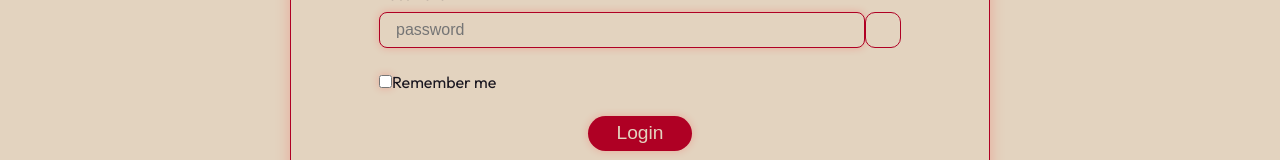
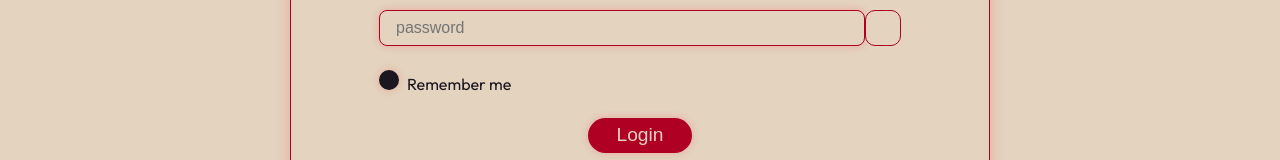
Before and after one commit to PassForgeTHP/React_Passforge, a React (Vite) app: page /login in a window 1280 px wide. Shown: the part 416-576 px from the top of the page. Built offline with nearby package versions, Linux system fonts and the light colour scheme; some icons are missing.

Commit message:
css checkbox remember me

```diff
--- a/src/styles/form.css
+++ b/src/styles/form.css
@@ -122,3 +122,33 @@ form button:hover{
   background: none;
   box-shadow: none;
 }
+
+.remember-me input[type="checkbox"] {
+  -webkit-appearance: none;
+  -moz-appearance: none;
+  appearance: none;
+  width: 20px;
+  height: 20px;
+  border: 10px solid var(--light);
+  border-radius: 50%;
+  outline: none;
+  cursor: pointer;
+  position: relative;
+  transition: background 0.2s, border 0.2s;
+  background-color: white;
+  box-sizing: border-box;
+  padding: 0;
+  margin-right: 0.5rem;
+}
+
+.remember-me input[type="checkbox"]:checked::after {
+  content: "";
+  position: absolute;
+  top: 50%;
+  left: 50%;
+  transform: translate(-50%, -50%);
+  width: 12px;
+  height: 12px;
+  border-radius: 50%;
+  background-color: var(--medium-red);
+}
```
